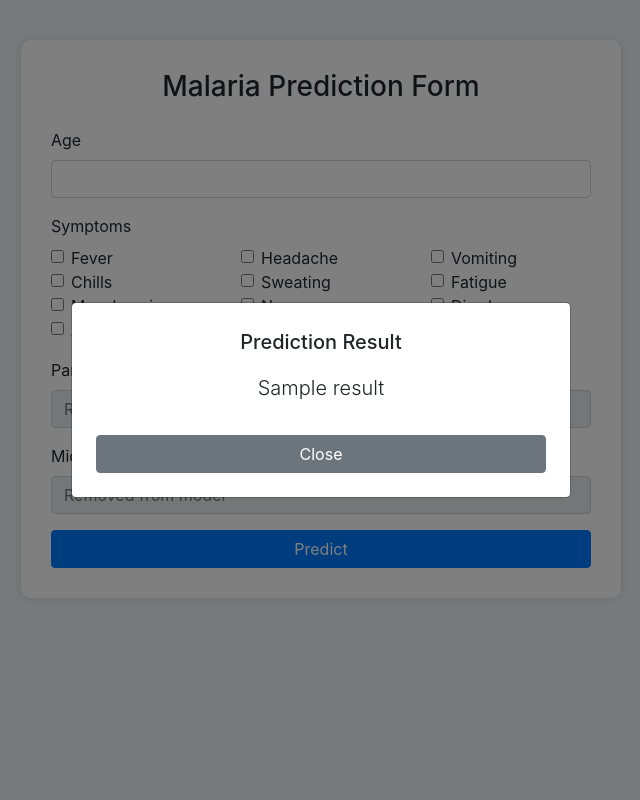
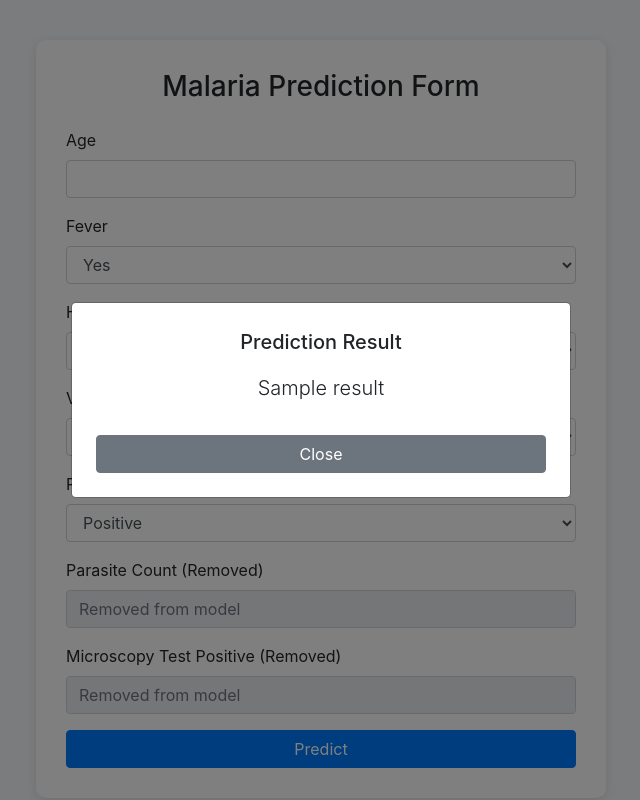
Before and after one commit to Benny499/malaria-prediction-app, a Flask app: template templates/form.html in a window 1280 px wide. Shown: the whole page, without its empty margins (319-959 px from the left). Run offline with Flask 3, Linux system fonts and the light colour scheme; the template is opened without the code that fills it: most values are stand-ins (such as "Sample title", 1, 10 or a date in 2020); parts of the project's set-up code (start-up, migrations or seed data) failed here and were passed over; some libraries are stand-ins or nearby versions.

Commit message:
Clean deploy setup for malaria prediction app

```diff
--- a/app.py
+++ b/app.py
@@ -1,60 +1,42 @@
 from flask import Flask, render_template, request
-import joblib
+import numpy as np
 import pandas as pd
-from collections import deque
+import pickle
 
 app = Flask(__name__)
 
 # Load model and features
-model = joblib.load("Gwatana_Benjamin_Jurima_malaria_classifier_model.pkl")
-features = joblib.load("feature_columns.pkl")
+model = pickle.load(open('Gwatana_Benjamin_Jurima_malaria_classifier_model.pkl', 'rb'))
+feature_columns = pickle.load(open('feature_columns.pkl', 'rb'))  # Should contain ['age', 'fever', 'headache', 'vomiting', 'rdt']
 
-# Store last 5 predictions
-last_predictions = deque(maxlen=5)
+@app.route('/')
+def home():
+    return render_template('form.html')
 
-@app.route('/', methods=['GET', 'POST'])
+@app.route('/predict', methods=['POST'])
 def predict():
-    result = None
-    severity = None
+    try:
+        # Build input dictionary based on feature columns
+        input_data = {}
+        for col in feature_columns:
+            input_data[col] = int(request.form[col])
 
-    if request.method == 'POST':
-        name = request.form.get('name', '').strip()
-        # Safe conversion to int if filled, otherwise 0
+        input_df = pd.DataFrame([input_data])
 
+        # Predict
+        prediction = model.predict(input_df)[0]
 
+        if prediction == 1:
+            result = "Malaria Detected"
+            alert = "⚠️ Medical attention is advised!"
+        else:
+            result = "No Malaria"
+            alert = ""
 
-        # Input features
-        input_data = {
-            'age': int(request.form['age']),
-            'body_temperature': float(request.form['temperature']),
-            'fever': int('fever' in request.form),
-            'headache': int('headache' in request.form),
-            'vomiting': int('vomiting' in request.form),
-            'chills': int('chills' in request.form),
-            'sweating': int('sweating' in request.form),
-            'fatigue': int('fatigue' in request.form),
-            'muscle_pain': int('muscle_pain' in request.form),
-            'nausea': int('nausea' in request.form),
-            'diarrhea': int('diarrhea' in request.form),
-            'anemia': int('anemia' in request.form),
-            'rapid_diagnostic_test': int('rdt' in request.form),
-            'microscopy_result': int('microscopy' in request.form),
-            'gender_Male': 1 if request.form['gender'] == 'Male' else 0
-        }
+        return render_template('index.html', result=result, alert=alert)
 
-        # Prepare for model
-        input_df = pd.DataFrame([input_data])[features]
-        prediction = model.predict(input_df)[0]
-        result = "🦠 Malaria Detected" if prediction == 1 else "✅ No Malaria"
-
-        # Save to history
-        last_predictions.appendleft({
-            'name': name if name else None,
-            'result': result,
-            'severity': severity
-        })
-
-    return render_template('form.html', result=result, severity=severity, history=list(last_predictions))
+    except Exception as e:
+        return f"An error occurred: {e}"
 
 if __name__ == '__main__':
     app.run(debug=True)
--- a/templates/form.html
+++ b/templates/form.html
@@ -6,57 +6,73 @@
   <link rel="stylesheet" href="https://stackpath.bootstrapcdn.com/bootstrap/4.5.2/css/bootstrap.min.css">
   <style>
     body {
-      background: #f0f2f5;
+      background-color: #f5f8fa;
       padding-top: 40px;
     }
-    .form-container {
+    .container {
+      max-width: 600px;
+    }
+    .form-box {
       background: white;
       padding: 30px;
       border-radius: 10px;
-      box-shadow: 0 0 10px rgba(0,0,0,0.1);
-      max-width: 600px;
-      margin: auto;
+      box-shadow: 0 2px 10px rgba(0,0,0,0.1);
     }
   </style>
 </head>
 <body>
 
 <div class="container">
-  <div class="form-container">
+  <div class="form-box">
     <h3 class="text-center mb-4">Malaria Prediction Form</h3>
     <form method="POST" action="/predict">
+
       <div class="form-group">
-        <label for="age">Age</label>
+        <label>Age</label>
         <input type="number" name="age" class="form-control" required>
       </div>
 
-
-      <!-- Symptoms -->
-      <div class="mb-3">
-        <label class="form-label">Symptoms</label>
-        <div class="row">
-          {% for symptom in ['fever', 'headache', 'vomiting', 'chills', 'sweating', 'fatigue', 'muscle_pain', 'nausea', 'diarrhea', 'anemia'] %}
-          <div class="col-6 col-md-4">
-            <div class="form-check">
-              <input class="form-check-input" type="checkbox" name="{{ symptom }}" id="{{ symptom }}">
-              <label class="form-check-label" for="{{ symptom }}">
-                {{ symptom.replace('_', ' ').capitalize() }}
-              </label>
-            </div>
-          </div>
-          {% endfor %}
-        </div>
+      <div class="form-group">
+        <label>Fever</label>
+        <select name="fever" class="form-control" required>
+          <option value="1">Yes</option>
+          <option value="0">No</option>
+        </select>
       </div>
 
-      <!-- Disabled fields -->
+      <div class="form-group">
+        <label>Headache</label>
+        <select name="headache" class="form-control" required>
+          <option value="1">Yes</option>
+          <option value="0">No</option>
+        </select>
+      </div>
+
+      <div class="form-group">
+        <label>Vomiting</label>
+        <select name="vomiting" class="form-control" required>
+          <option value="1">Yes</option>
+          <option value="0">No</option>
+        </select>
+      </div>
+
+      <div class="form-group">
+        <label>RDT</label>
+        <select name="rdt" class="form-control" required>
+          <option value="1">Positive</option>
+          <option value="0">Negative</option>
+        </select>
+      </div>
+
+      <!-- Removed fields shown as disabled -->
       <div class="form-group">
         <label>Parasite Count (Removed)</label>
-        <input type="text" class="form-control" disabled placeholder="Removed from model">
+        <input type="text" class="form-control" placeholder="Removed from model" disabled>
       </div>
 
       <div class="form-group">
         <label>Microscopy Test Positive (Removed)</label>
-        <input type="text" class="form-control" disabled placeholder="Removed from model">
+        <input type="text" class="form-control" placeholder="Removed from model" disabled>
       </div>
 
       <button type="submit" class="btn btn-primary btn-block">Predict</button>
@@ -64,12 +80,12 @@
   </div>
 </div>
 
-<!-- Modal -->
-<div class="modal fade" id="resultModal" tabindex="-1" role="dialog" aria-labelledby="resultModalLabel" aria-hidden="true">
+<!-- Result Modal -->
+<div class="modal fade" id="resultModal" tabindex="-1" role="dialog">
   <div class="modal-dialog modal-dialog-centered" role="document">
     <div class="modal-content text-center p-4">
-      <h5 class="modal-title mb-3" id="resultModalLabel">Prediction Result</h5>
-      <p class="lead">{{ result }}</p>
+      <h5 class="modal-title">Prediction Result</h5>
+      <p class="lead mt-3">{{ result }}</p>
       {% if alert %}
         <div class="alert alert-danger mt-2">{{ alert }}</div>
       {% endif %}
@@ -78,7 +94,7 @@
   </div>
 </div>
 
-<!-- JS dependencies -->
+<!-- JS for Bootstrap -->
 <script src="https://code.jquery.com/jquery-3.5.1.min.js"></script>
 <script src="https://cdn.jsdelivr.net/npm/bootstrap@4.5.2/dist/js/bootstrap.bundle.min.js"></script>
 
```
Also changed, not shown: 1 other file.
